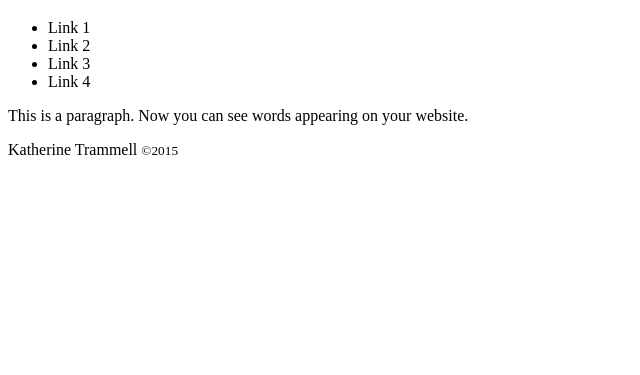
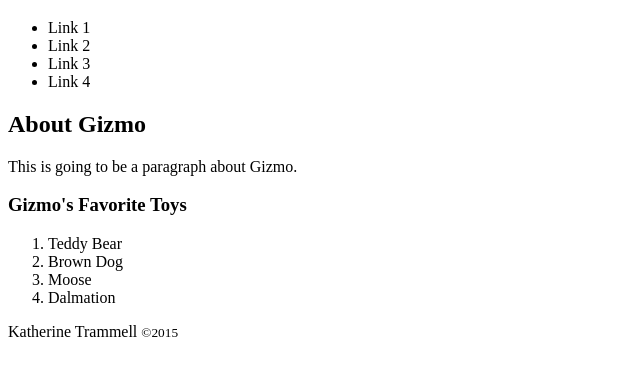
Before and after one commit to ktrammell95/tiy-kids, a plain HTML site: page index.html in a window 1280 px wide. Shown: the part 61-436 px from the top of the page, without its empty margins (0-640 px from the left). Drawn offline with Linux system fonts and the light colour scheme.

Commit message:
adding info to our main section

```diff
--- a/index.html
+++ b/index.html
@@ -22,9 +22,19 @@
   </header>
 
   <section>
+    <h2>About Gizmo</h2>
     <div>
-      <p>This is a paragraph. Now you can see words appearing on your website.</p>
+      <p>This is going to be a paragraph about Gizmo.</p>
+    </div>
 
+    <div>
+      <h3>Gizmo's Favorite Toys</h3>
+      <ol>
+        <li>Teddy Bear</li>
+        <li>Brown Dog</li>
+        <li>Moose</li>
+        <li>Dalmation</li>
+      </ol>
     </div>
 
   </section>
```
